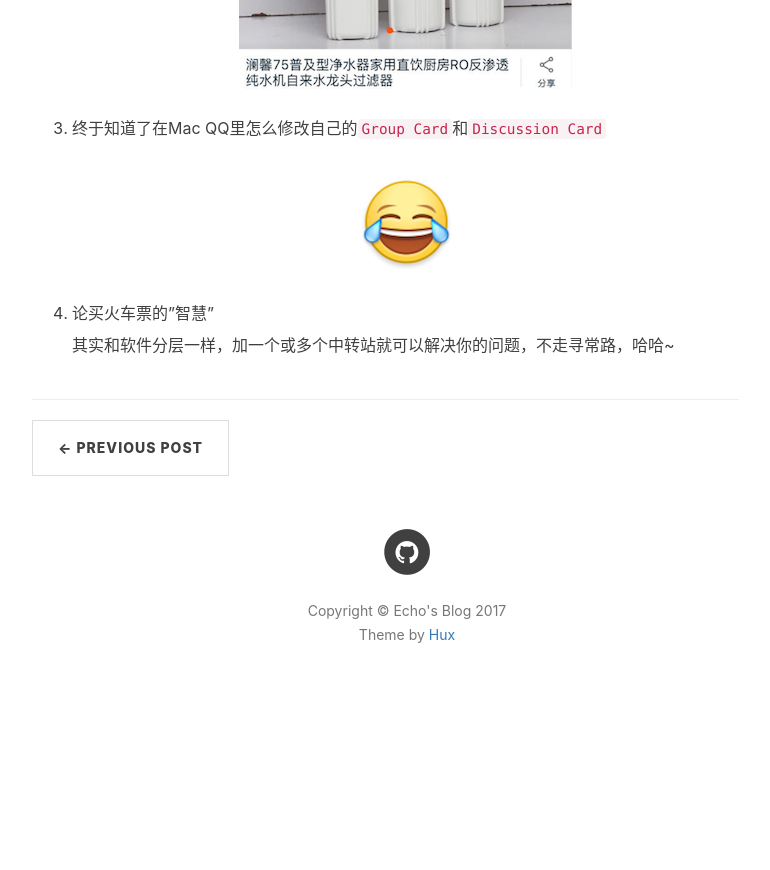
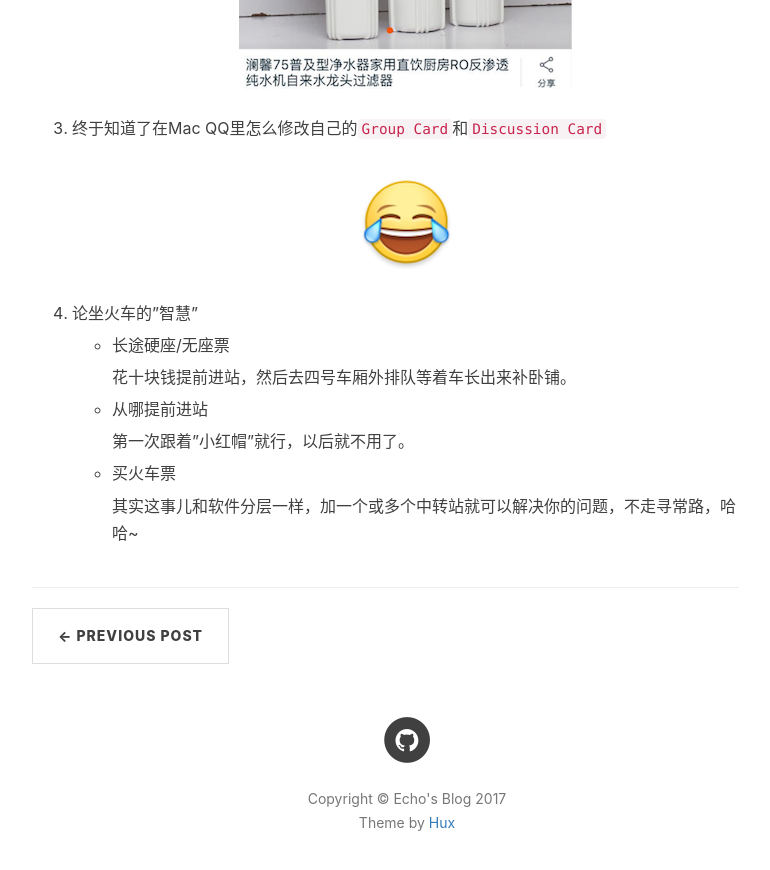
Before and after one commit to yuandghn/yuandghn.github.io, a Jekyll site: the page built from _posts/2017-08-25-recent-few-things-about-life.markdown, in a window 1280 px wide and 900 px high, scrolled down 2617 px. Shown: the top 870 px of the window, without its empty margins (233-1003 px from the left). Built offline with Jekyll 4.4.1, drawn with Linux system fonts in a browser that asks for light colours; nearby versions of some CDN libraries; comment, search, counter and statistics services are not loaded; before the commit the page ends 3329 px from its top, so only the background shows below that.

Commit message:
Update post 'recent-few-things-about-life'

```diff
--- a/_posts/2017-08-25-recent-few-things-about-life.markdown
+++ b/_posts/2017-08-25-recent-few-things-about-life.markdown
@@ -48,6 +48,13 @@ tags:
     ![cry](/img/cry.png)
 
 
-4. 论买火车票的"智慧"
+4. 论坐火车的"智慧"
+    * 长途硬座/无座票
 
-    其实和软件分层一样，加一个或多个中转站就可以解决你的问题，不走寻常路，哈哈~
+        花十块钱提前进站，然后去四号车厢外排队等着车长出来补卧铺。
+    * 从哪提前进站
+
+        第一次跟着"小红帽"就行，以后就不用了。
+    * 买火车票
+
+        其实这事儿和软件分层一样，加一个或多个中转站就可以解决你的问题，不走寻常路，哈哈~
```
